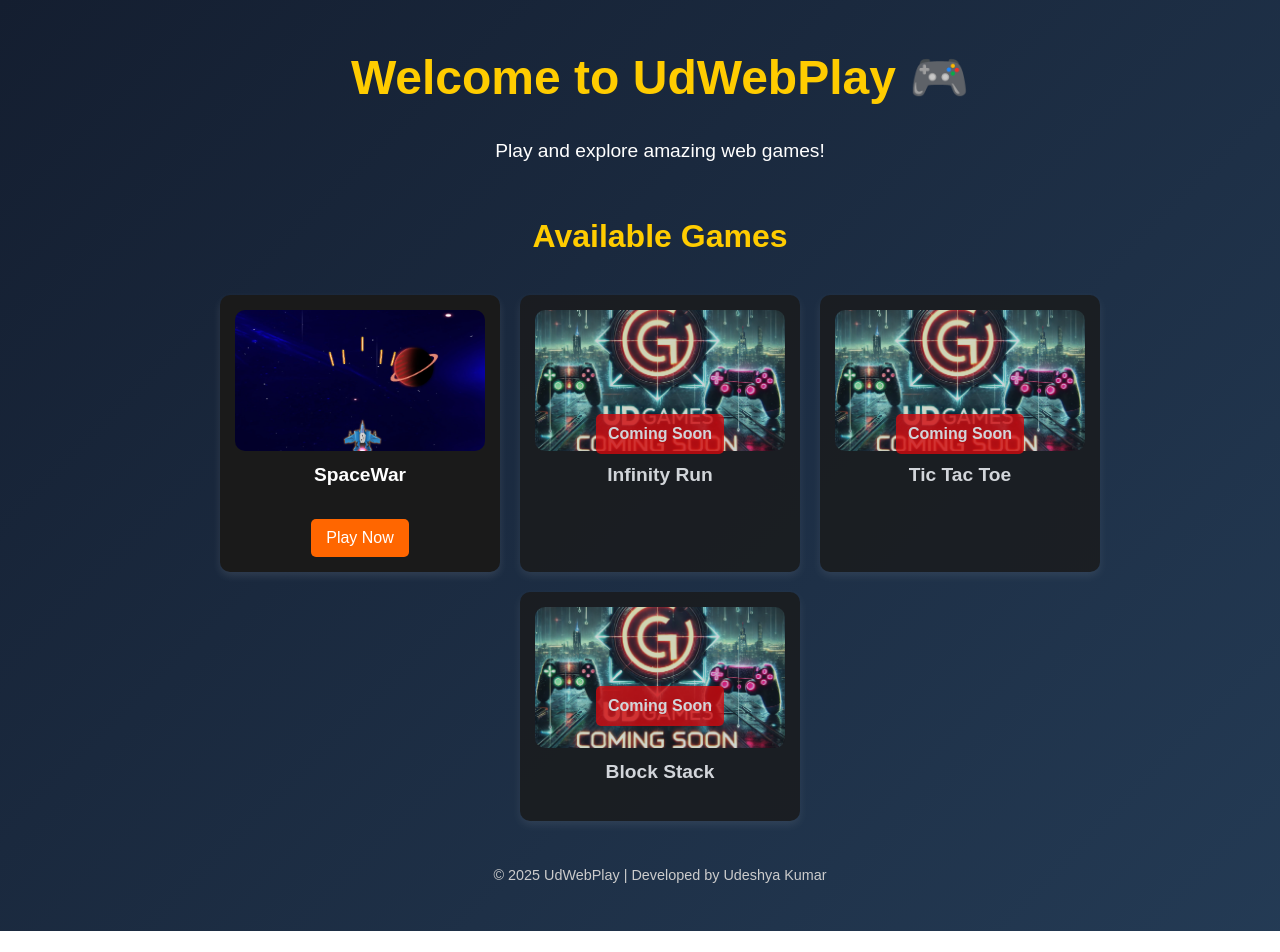
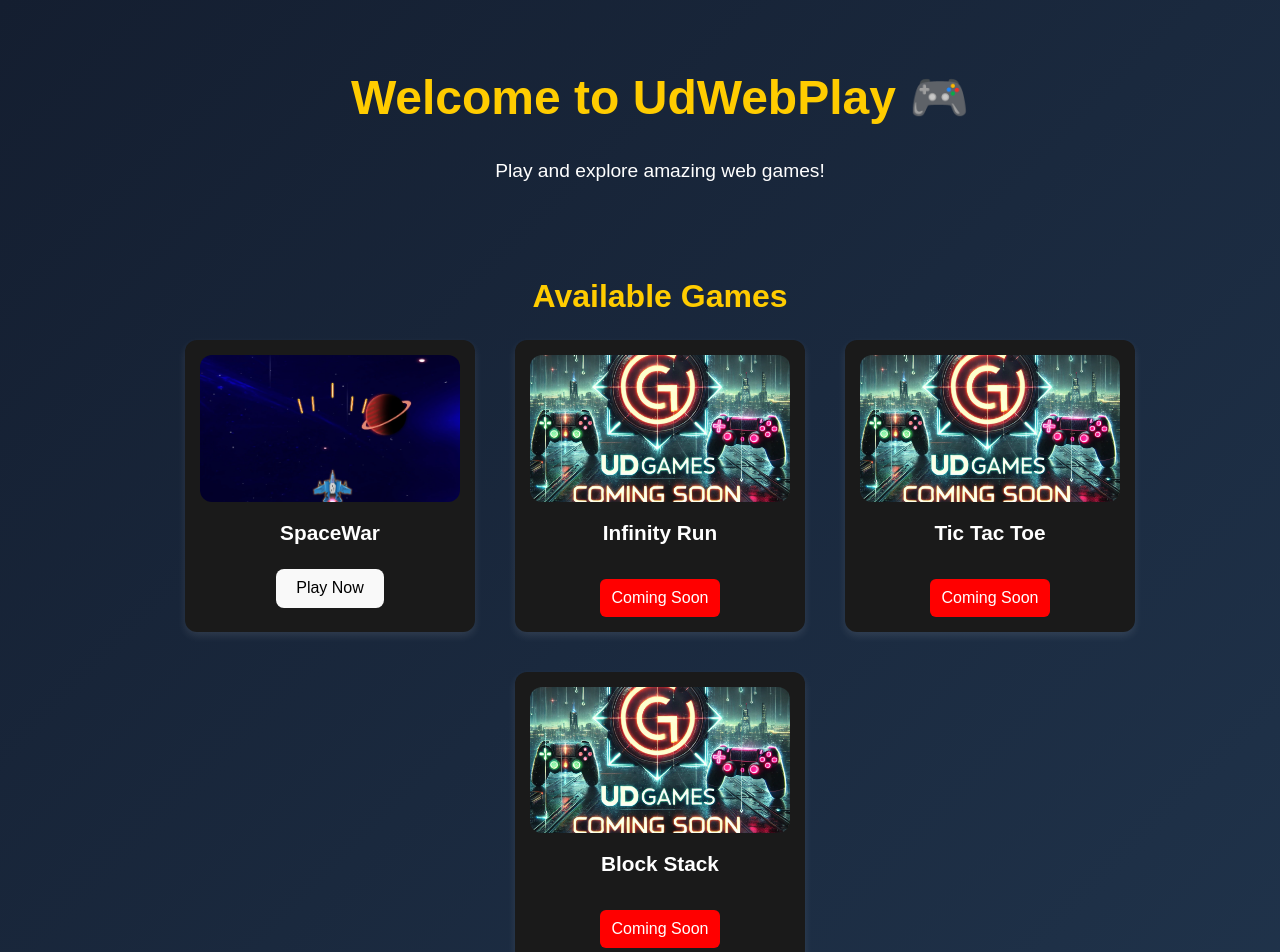
Before and after one commit to Udeshya30/UdWebPlay, a React (Vite) app: page /#/ in a window 1280 px wide. Shown: the top 952 px of the page. Before the commit the page ends 931 px from the top, so only its background shows below. Built offline with nearby package versions, Linux system fonts and the light colour scheme.

Commit message:
Added af option as well

```diff
--- a/src/pages/Home.jsx
+++ b/src/pages/Home.jsx
@@ -2,9 +2,10 @@ import React from "react";
 import { Link } from "react-router-dom";
 import "./Home.scss";
 
-// Import images correctly for Vite
+// Import images
 import spacewar from "/images/spacewar.jpg";
 import comingSoon from "/images/coming-soon.jpg";
+import arFeature from "/images/ar-placeholder.jpg"; // Add AR placeholder image
 
 const Home = () => {
   return (
@@ -14,10 +15,10 @@ const Home = () => {
         <p>Play and explore amazing web games!</p>
       </header>
 
+      {/* Games Section */}
       <section className="games-list">
         <h2>Available Games</h2>
         <div className="games-grid">
-          {/* First Game - Playable */}
           <div className="game-card">
             <img src={spacewar} alt="SpaceWar" />
             <h3>SpaceWar</h3>
@@ -26,7 +27,6 @@ const Home = () => {
             </Link>
           </div>
 
-          {/* Coming Soon Games - All use the same image */}
           <div className="game-card coming-soon">
             <img src={comingSoon} alt="Coming Soon" />
             <h3>Infinity Run</h3>
@@ -39,9 +39,33 @@ const Home = () => {
             <span className="coming-soon-label">Coming Soon</span>
           </div>
 
-          <div className="game-card coming-soon">
+          <div className="game-card coming-soon"> {/* ✅ Added missing 4th game card */}
             <img src={comingSoon} alt="Coming Soon" />
             <h3>Block Stack</h3>
+            <span className="coming-soon-label">Coming Soon</span>
+          </div>
+        </div>
+      </section>
+
+      {/* AR Features Section */}
+      <section className="ar-list">
+        <h2>Augmented Reality Features</h2>
+        <div className="games-grid">
+          <div className="game-card">
+            <img src={arFeature} alt="AR Feature 1" />
+            <h3>3D Object Viewer</h3>
+            <span className="coming-soon-label">Coming Soon</span>
+          </div>
+
+          <div className="game-card">
+            <img src={arFeature} alt="AR Feature 2" />
+            <h3>Virtual Try-On</h3>
+            <span className="coming-soon-label">Coming Soon</span>
+          </div>
+
+          <div className="game-card">
+            <img src={arFeature} alt="AR Feature 3" />
+            <h3>AR Space Simulation</h3>
             <span className="coming-soon-label">Coming Soon</span>
           </div>
         </div>
--- a/src/pages/Home.scss
+++ b/src/pages/Home.scss
@@ -1,15 +1,27 @@
+body {
+  overflow-x: hidden; // ✅ Prevents horizontal scrolling
+  margin: 0;
+  padding: 0;
+  overflow-y: scroll; // ✅ Allows scrolling but hides the scrollbar
+  scrollbar-width: none; // ✅ Hides scrollbar in Firefox
+  -ms-overflow-style: none; // ✅ Hides scrollbar in IE/Edge
+}
+
+body::-webkit-scrollbar {
+  display: none; // ✅ Hides scrollbar in Chrome/Safari
+}
+
 .home-container {
   width: 100vw;
   min-height: 100vh;
   display: flex;
   flex-direction: column;
-  align-items: center;  // ✅ Center align content
-  justify-content: center;
+  align-items: center;
   text-align: center;
   background: linear-gradient(135deg, #141e30, #243b55); // ✅ Professional gradient
   color: #ffffff;
   font-family: "Poppins", sans-serif;
-  padding: 20px;
+  padding: 40px 20px; // ✅ More padding for breathing room
 
   .header {
     h1 {
@@ -17,35 +29,42 @@
       font-weight: bold;
       color: #ffcc00;
     }
+
     p {
       font-size: 1.2rem;
       margin-bottom: 20px;
     }
   }
 
-  .games-list {
-    width: 90%;
-    max-width: 1200px;
+  .games-list,
+  .ar-list {
+    display: flex;
+    flex-direction: column;
+    align-items: center;
+    margin-top: 40px; // ✅ Adds space between sections
+  }
 
   h2 {
     font-size: 2rem;
-      margin-bottom: 15px;
     color: #ffcc00;
+    margin-bottom: 20px;
   }
 
   .games-grid {
-      display: flex;
-      flex-wrap: wrap;
-      justify-content: center; // ✅ Center game cards
-      gap: 20px;
-      padding: 20px;
+    display: flex; // ✅ Switch from grid to flex for better spacing
+    flex-wrap: wrap; // ✅ Ensures responsive wrapping
+    justify-content: center; // ✅ Centers cards
+    gap: 40px; // ✅ Ensures proper spacing
+    width: 90%;
+    max-width: 1200px; // ✅ Increased width for a better layout
+  }
 
   .game-card {
     background: #1a1a1a;
     padding: 15px;
-        width: 250px; // Ensures consistent width
+    width: 260px; // ✅ Slightly increased width for uniformity
     text-align: center;
-        border-radius: 10px;
+    border-radius: 12px; // ✅ Softer card edges
     box-shadow: 0 4px 8px rgba(255, 255, 255, 0.1);
     transition: transform 0.3s ease-in-out;
     display: flex;
@@ -57,59 +76,33 @@
     }
 
     img {
-          width: 100%; // Ensures full width
-          aspect-ratio: 16 / 9; // ✅ Fixes aspect ratio
-          object-fit: cover; // ✅ Ensures image fills the space without stretching
-          border-radius: 10px;
+      width: 100%;
+      height: auto;
+      aspect-ratio: 16 / 9; // ✅ Ensures uniform image sizes
+      object-fit: cover;
+      border-radius: 12px;
     }
 
     h3 {
-          margin-top: 10px;
+      margin-top: 15px; // ✅ Added more spacing
       color: #fff;
-          font-size: 1.2rem;
+      font-size: 1.3rem;
     }
 
-        button {
-          background: #ff6600;
+    .coming-soon-label {
+      background: red;
       color: white;
-          border: none;
-          padding: 10px 15px;
+      padding: 7px 12px;
+      border-radius: 6px;
+      font-size: 1rem;
       margin-top: 10px;
-          cursor: pointer;
-          border-radius: 5px;
-          transition: 0.3s;
-
-          &:hover {
-            background: #e65c00;
-          }
-        }
-      }
-
-
-      .coming-soon {
-        position: relative;
-        opacity: 0.8;
-
-        .coming-soon-label {
-          position: absolute;
-          top: 50%;
-          left: 50%;
-          transform: translate(-50%, -50%);
-          background: rgba(255, 0, 0, 0.8);
-          color: white;
-          padding: 8px 12px;
-          font-size: 1rem;
-          font-weight: bold;
-          border-radius: 5px;
-        }
-      }
     }
   }
 
   .footer {
-    margin-top: auto;
-    padding: 10px;
-    font-size: 0.9rem;
+    margin-top: 50px; // ✅ Pushes footer down for balance
+    padding: 15px;
+    font-size: 1rem;
     color: #ccc;
   }
 }
```
Also changed, not shown: public/images/ar-placeholder.jpg (added). Lines whose indentation alone changed are shown as unchanged.
